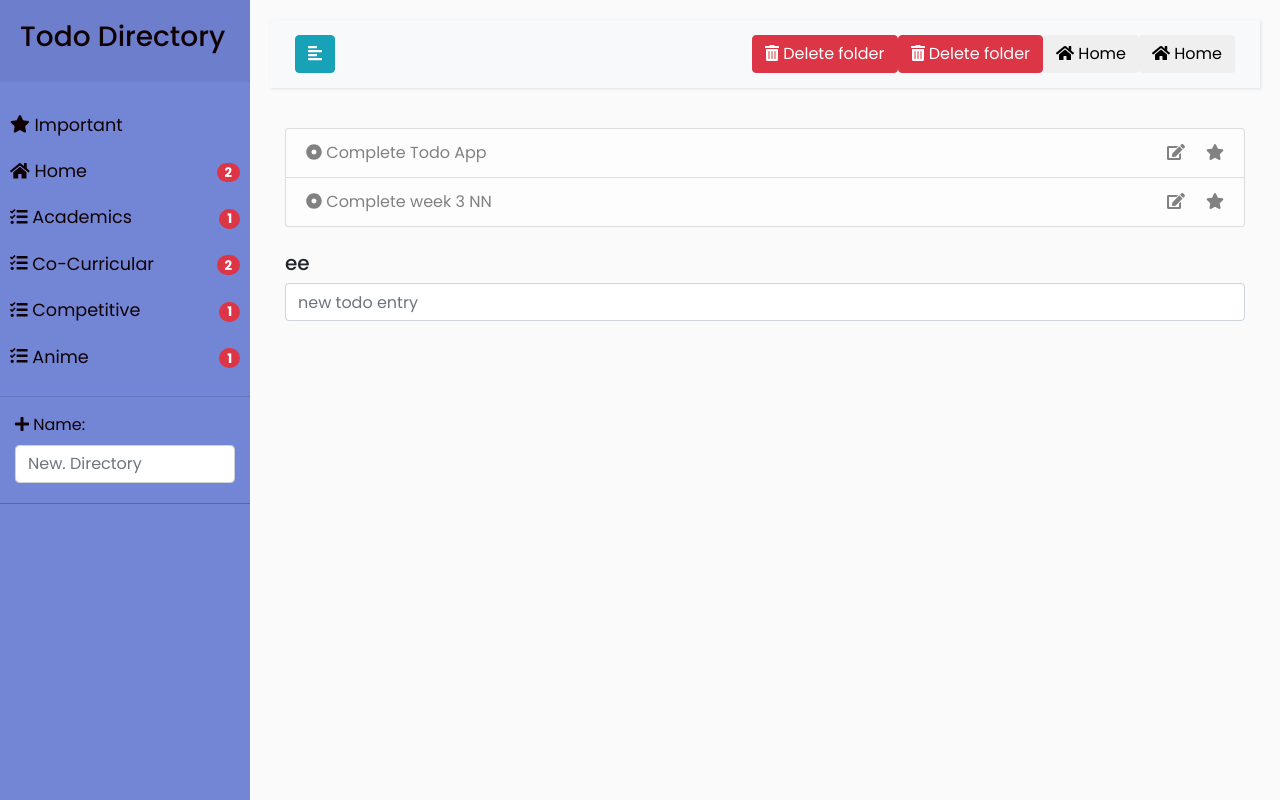
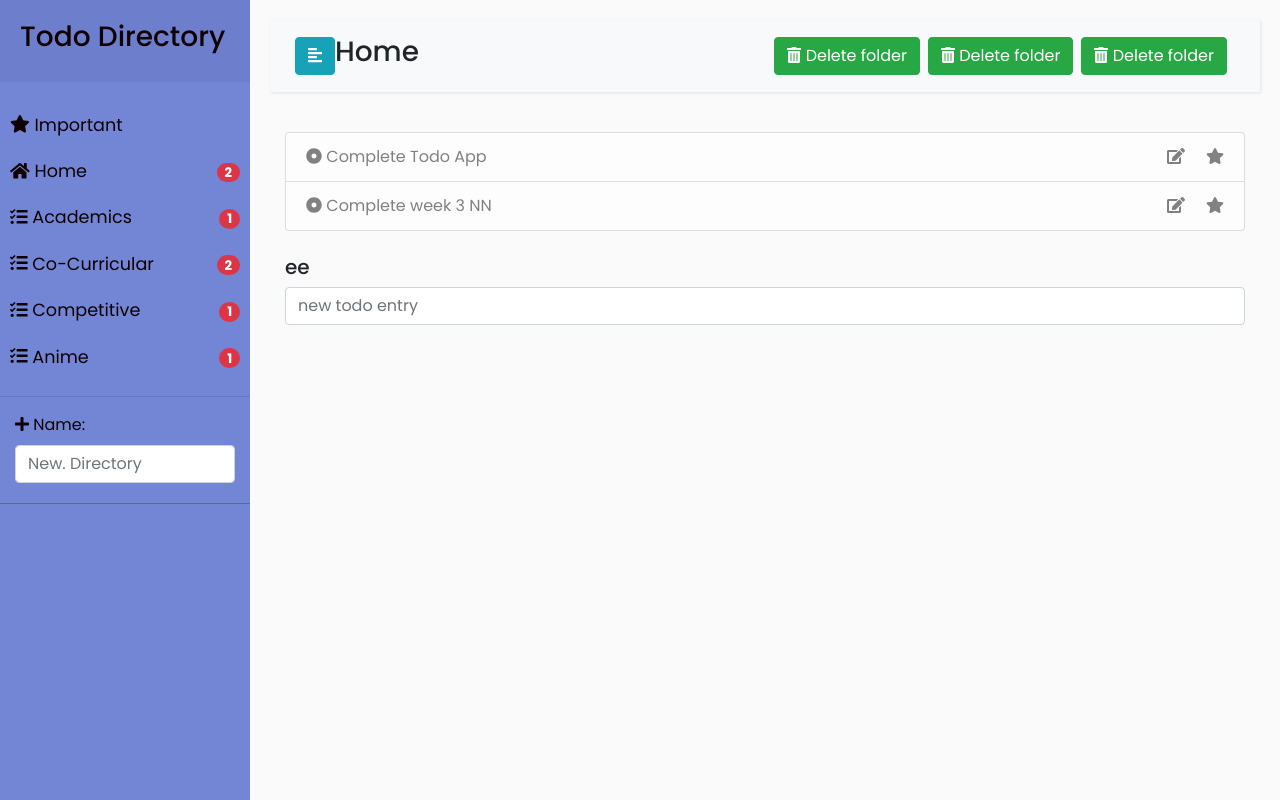
Before and after one commit to Aneesh540/Progressor, a Django app: page /directory/1 in a window 1280 px wide. Run offline with Django 3.2, Linux system fonts and the light colour scheme; data comes from the database, SQL or seed files in the repository; some libraries are stand-ins or nearby versions.

Commit message:
checkpoint 3

```diff
--- a/progressor/todo/templates/todo/base.html
+++ b/progressor/todo/templates/todo/base.html
@@ -32,12 +32,12 @@
 
             <ul class="list-unstyled components">
                 <li>
-                    <a href="#">
+                    <a href="{% url 'important' %}">
                         <i class="fas fa-star"></i>
                         Important
                     </a>
                 </li>
-                {% for items in directory %}
+                {% for items in all_directories %}
                     <li>
                         <a href="{% url 'directory_content'  dir_id=items.id %}">
 
@@ -83,6 +83,13 @@
                         <i class="fas fa-align-left"></i>
                     </button>
 
+
+
+                        <h3 class="h3">
+                            {% block directory_name %}
+                            {% endblock %}
+                        </h3>
+
                     <button class="btn btn-dark d-inline-block d-lg-none ml-auto" type="button" data-toggle="collapse" data-target="#navbarSupportedContent" aria-controls="navbarSupportedContent" aria-expanded="false" aria-label="Toggle navigation">
                         <i class="fas fa-align-justify"></i>
                     </button>
@@ -91,29 +98,51 @@
                     <div class="collapse navbar-collapse" id="navbarSupportedContent">
                         <ul class="nav navbar-nav ml-auto">
                             <li class="nav-item active">
-                                <button type="button" class="btn btn-danger" title="Delete folder">
-                                    <span class="fas fa-trash-alt"></span>
-                                    Delete folder
-                                </button>
+
                             </li>
 
 
-                            <li class="nav-item active">
-                                <button type="button" class="btn btn-danger" title="Delete folder">
-                                    <span class="fas fa-trash-alt"></span>
-                                    Delete folder
-                                </button>
-                            </li>
 
 
-                            <li class="nav-item active">
-                                <button class="btn"><i class="fa fa-home"></i> Home</button>
-                            </li>
-                            <li class="nav-item active">
-                                <button class="btn"><i class="fa fa-home"></i> Home</button>
-                            </li>
 
 
+
+  <div class="btn-toolbar" role="toolbar" aria-label="Toolbar with button groups">
+  <div class="btn-group mr-2" role="group" aria-label="First group">
+
+      <a href="{% url 'testing' %}">
+        <button type="button" class="btn btn-success">
+            <span class="fas fa-trash-alt"></span>
+                                        Delete folder
+        </button>
+      </a>
+
+  </div>
+
+
+
+      <div class="btn-group mr-2" role="group" aria-label="First group">
+
+      <a href="{% url 'testing' %}">
+        <button type="button" class="btn btn-success">
+            <span class="fas fa-trash-alt"></span>
+                                        Delete folder
+        </button>
+      </a>
+
+  </div>
+      <div class="btn-group mr-2" role="group" aria-label="First group">
+
+      <a href="{% url 'testing' %}">
+        <button type="button" class="btn btn-success">
+            <span class="fas fa-trash-alt"></span>
+                                        Delete folder
+        </button>
+      </a>
+
+  </div>
+
+</div>
 
 
 
--- a/progressor/todo/templates/todo/directory_content.html
+++ b/progressor/todo/templates/todo/directory_content.html
@@ -1,4 +1,8 @@
 {% extends 'todo/base.html' %}
+
+ {% block directory_name %}
+     {{ pwd.name }}
+ {% endblock %}
 
 {% block directory_todo_entry %}
 
@@ -6,7 +10,7 @@
 
     <ul class="list-group">
 
-        {% for item in directory_todos %}
+        {% for item in pwd.todoentry_set.all %}
 
             <li class="list-group-item list-group-item-light">
 
@@ -44,9 +48,15 @@
     <form method="post" action="{% url 'directory_content' dir_id=pwd.id %}">
         {% csrf_token %}
 
-        <div><h5>ee</h5>{{ add_todo_entry }}</div>
+        <div><h5>ee</h5>{{ add_todo_form }}</div>
 
     </form>
     </div>
 
 {% endblock %}
+
+
+
+{% block button_blocks %}
+
+{% endblock %}
--- a/progressor/todo/urls.py
+++ b/progressor/todo/urls.py
@@ -6,5 +6,7 @@ urlpatterns = [
     path('',views.home,name="home"),
     path('add_directory/',views.add_directory,name="add_directory"),
     path('directory/<int:dir_id>',views.directory_content,name="directory_content"),
+    path('important/',views.view_important,name="important"),
+    path('testing',views.testing,name="testing"),
 
 ]
--- a/progressor/todo/views.py
+++ b/progressor/todo/views.py
@@ -3,6 +3,8 @@ from django.http import HttpResponse
 from django.views.decorators.http import require_POST
 from . import models
 from . import forms
+
+
 
 def home(request):
     new_dir_form = forms.NewDirectoryForm()
@@ -21,27 +23,25 @@ def add_directory(request):
     return redirect('home')
 
 
+def directory_content(request,dir_id):
+
+    all_directories = models.Directory.objects.all()
+    pwd = models.Directory.objects.get(pk=dir_id)
 
 
 
-def directory_content(request,dir_id):
-
-    directory = models.Directory.objects.get(pk=dir_id)
-
-    directory_todos = directory.todoentry_set.all()
-    directory_base = models.Directory.objects.all()
 
     new_dir_form = forms.NewDirectoryForm()
-    add_todo_entry = forms.AddTodoentry()
+    add_todo_form = forms.AddTodoentry()
 
-    context = {'directory_todos':directory_todos,
-           'pwd': directory,
-           'directory': directory_base,
+    context = {
+           'pwd': pwd,
+           'all_directories': all_directories,
            'new_dir_form':new_dir_form,
-           'add_todo_entry': add_todo_entry}
+           'add_todo_form': add_todo_form}
 
     if request.method == "POST":
-        print("febwvbwvwbvwvbvbwvb")
+
         new_todo = forms.AddTodoentry(request.POST)
 
         if new_todo.is_valid():
@@ -51,3 +51,11 @@ def directory_content(request,dir_id):
 
 
     return render(request,'todo/directory_content.html',context=context)
+
+
+
+def view_important(request):
+    pass
+
+def testing(request):
+    return HttpResponse("testing completed")
```
